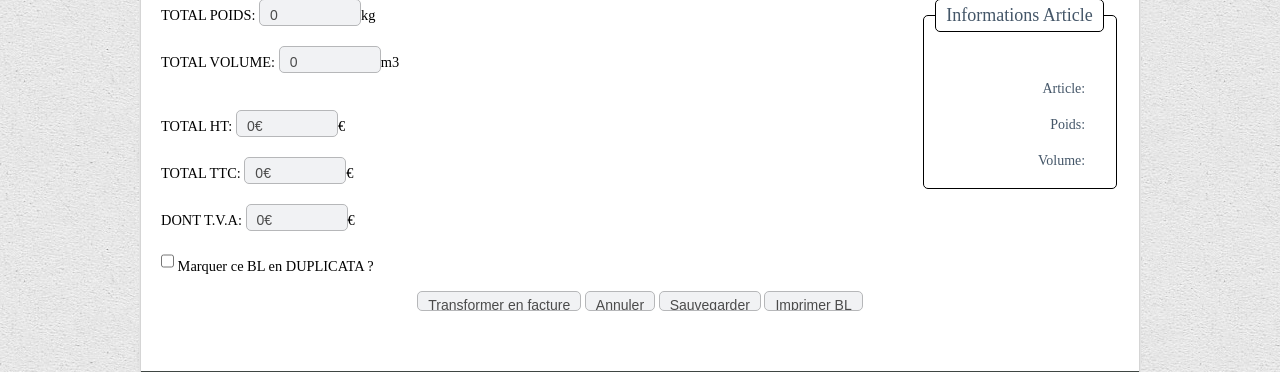
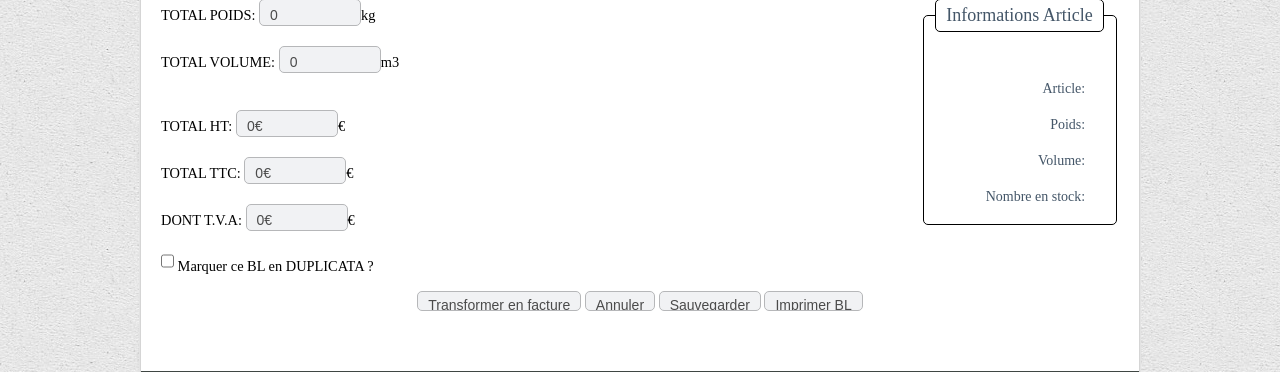
Before and after one commit to tedramoni/PROJETS3, a PHP site: page /Ikonic3/saisie_bl.php in a window 1280 px wide. Shown: the part 1880-2252 px from the top of the page. Run offline with PHP 8.4, Linux system fonts and the light colour scheme; data comes from the database, SQL or seed files in the repository; data that the repository does not hold is empty; some libraries are stand-ins or nearby versions; some web fonts are replaced.

Commit message:
systeme d'affichage nbr stock

```diff
--- a/Ikonic3/Inclusion/order.js
+++ b/Ikonic3/Inclusion/order.js
@@ -154,6 +154,7 @@ $(document).ready(function() {
         var poids = valeur[3];
         var volume = valeur[2];
         var ref = valeur[4];
+        var stock = valeur[5];
         var remise = $(".remise").val();
 
         $el = $(this);
@@ -166,6 +167,7 @@ $(document).ready(function() {
         document.getElementById("iarticle").innerHTML = ref;
         document.getElementById("ipoids").innerHTML = poids;
         document.getElementById("ivolume").innerHTML = volume;
+        document.getElementById("istock").innerHTML = stock;
 
         if (format != "0") {
             var prix = parseFloat(format);
--- a/Ikonic3/saisie_bl.php
+++ b/Ikonic3/saisie_bl.php
@@ -300,7 +300,7 @@
                                 <td class="format">
                                     <SELECT name="format[]" class="selected_format_input" style="width:100px">
                                         <OPTION selected="selected" VALUE="0"></OPTION>
-                                        <?php for($i=0;$i<sizeof($article);$i++) { echo "<OPTION VALUE='{$article[$i]['prix_ht']}|{$article[$i]['libelle']}|{$article[$i]['volume']}|{$article[$i]['poids']}|{$article[$i]['ref']}'>{$article[$i]['ref']}</OPTION>"; } ?>
+                                        <?php for($i=0;$i<sizeof($article);$i++) { echo "<OPTION VALUE='{$article[$i]['prix_ht']}|{$article[$i]['libelle']}|{$article[$i]['volume']}|{$article[$i]['poids']}|{$article[$i]['ref']}|{$article[$i]['nbre_stock']}'>{$article[$i]['ref']}</OPTION>"; } ?>
                                     </SELECT>
                                 </td>
                                 <td class="product-title">
@@ -337,6 +337,7 @@
                             <label>Article: </label><label id="iarticle" for="ArticleInfos"></label><br/>
                             <label>Poids: </label><label id="ipoids" for="PoidsInfos"></label><br/>
                             <label>Volume: </label><label id="ivolume" for="VolumeInfos"></label><br/>
+                            <label>Nombre en stock: </label><label id="istock" for="StockInfos"></label><br/>
                         </fieldset>
                     </div>
                         <div class="TotalPoids" style="text-align: left;">
```
